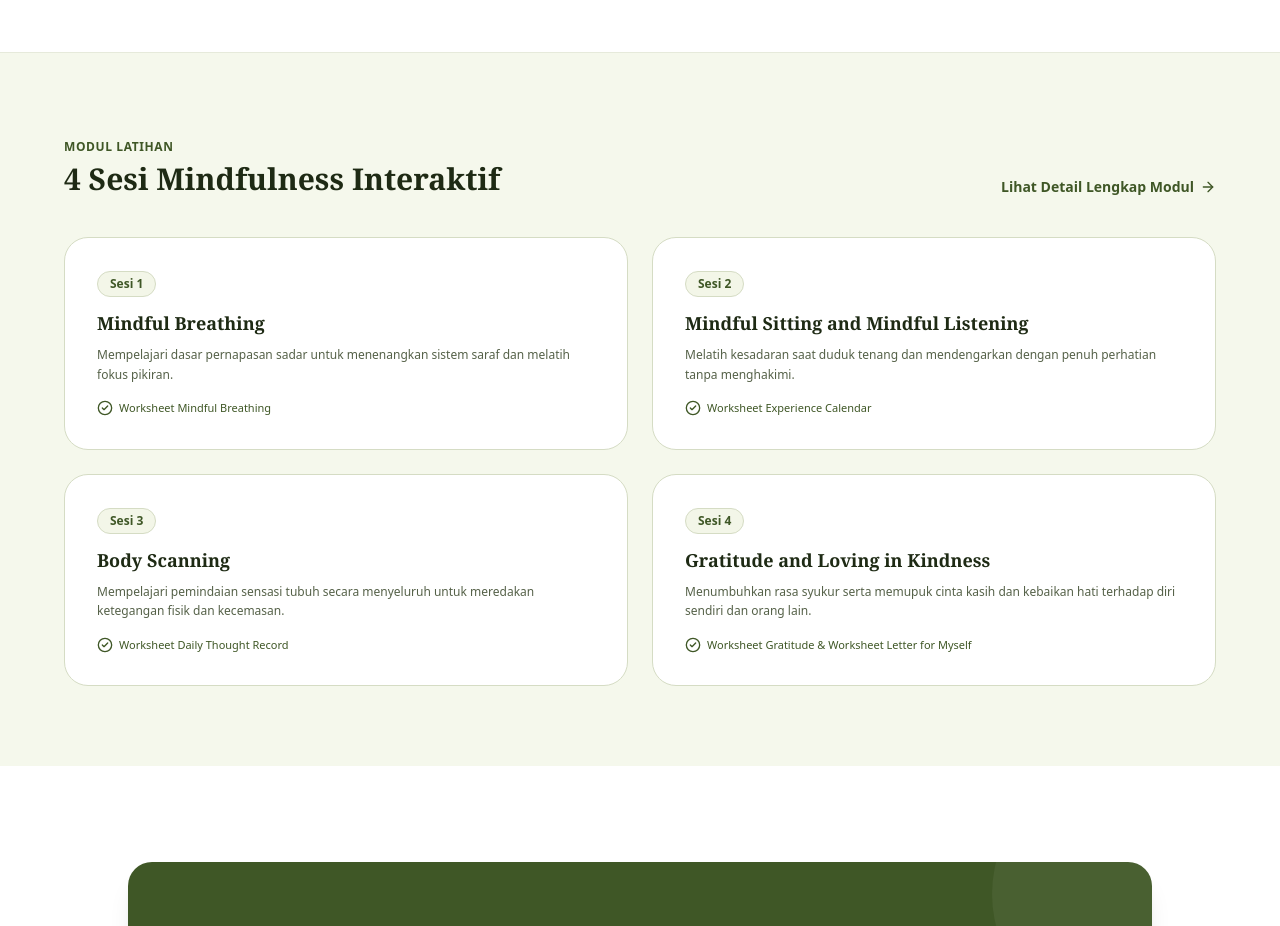
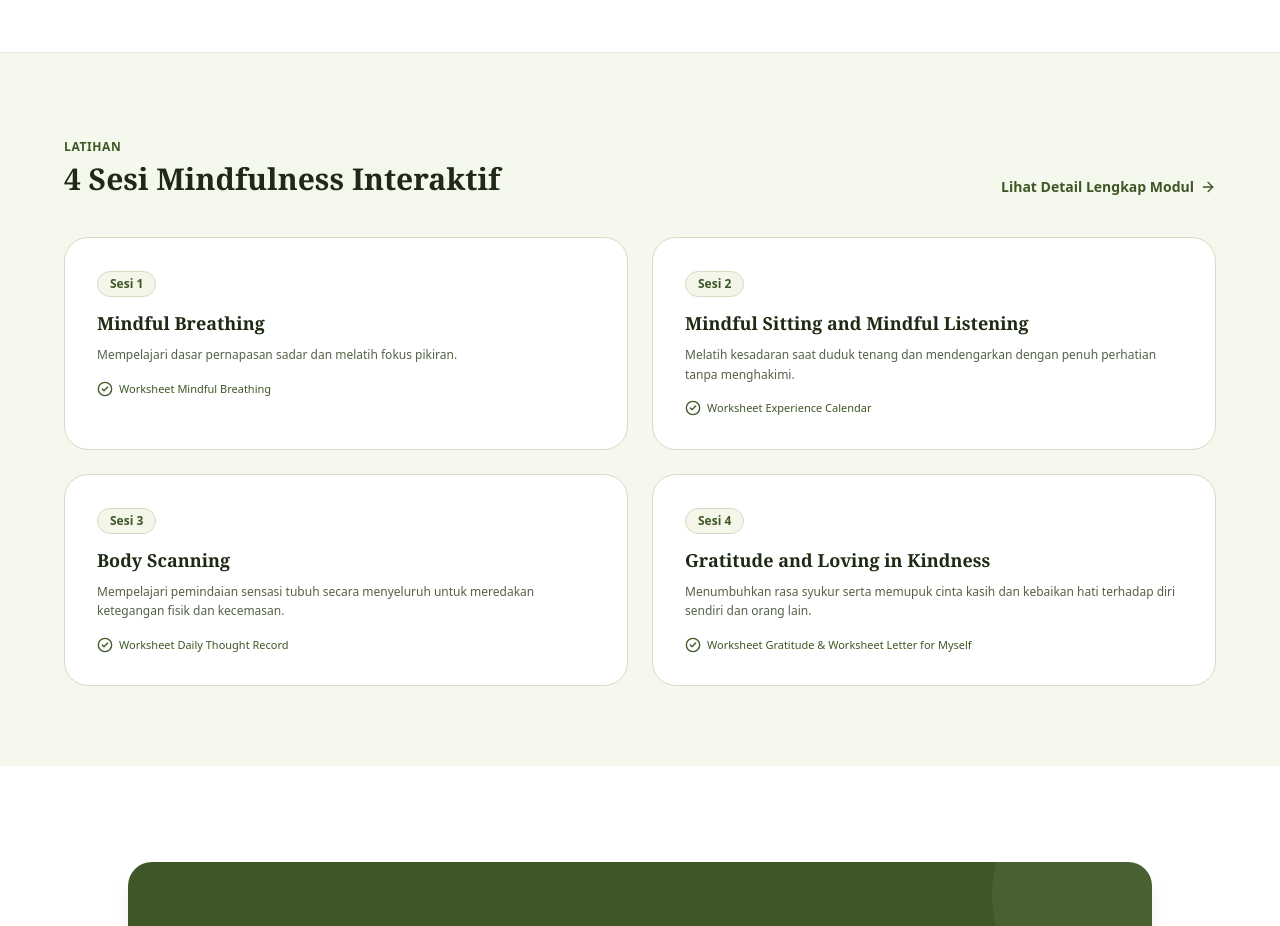
Before and after one commit to kamaludin192/mindfulness.apps, a Next.js app: page / in a window 1280 px wide. Shown: the part 1100-2026 px from the top of the page. Built offline with nearby package versions, Linux system fonts and the light colour scheme.

Commit message:
style(landing): change Modul Latihan to Latihan and update Sesi 1 description text

```diff
--- a/src/app/page.tsx
+++ b/src/app/page.tsx
@@ -131,7 +131,7 @@ export default function HomePage() {
           <div className="max-w-6xl mx-auto space-y-10">
             <div className="flex flex-col md:flex-row md:items-end justify-between gap-4">
               <div>
-                <span className="text-xs font-bold uppercase tracking-wider text-[#3f5726]">Modul Latihan</span>
+                <span className="text-xs font-bold uppercase tracking-wider text-[#3f5726]">Latihan</span>
                 <h2 className="text-2xl md:text-3xl font-bold font-serif text-[#1e2a14] mt-1">4 Sesi Mindfulness Interaktif</h2>
               </div>
               <Link
@@ -153,7 +153,7 @@ export default function HomePage() {
                   Mindful Breathing
                 </h3>
                 <p className="text-xs text-[#2b3a1a]/80 leading-relaxed mb-4">
-                  Mempelajari dasar pernapasan sadar untuk menenangkan sistem saraf dan melatih fokus pikiran.
+                  Mempelajari dasar pernapasan sadar dan melatih fokus pikiran.
                 </p>
                 <div className="text-[11px] text-[#3f5726] font-medium flex items-center gap-1.5">
                   <CheckCircle2 className="w-4 h-4" />
--- a/src/app/siswa/page.tsx
+++ b/src/app/siswa/page.tsx
@@ -31,7 +31,7 @@ const DEFAULT_SESSIONS: SessionItem[] = [
   {
     session_number: 1,
     title: 'Mindful Breathing',
-    description: 'Latihan dasar pernapasan sadar untuk menenangkan sistem saraf dan melatih fokus pikiran.',
+    description: 'Latihan dasar pernapasan sadar dan melatih fokus pikiran.',
   },
   {
     session_number: 2,
--- a/src/app/siswa/worksheet/page.tsx
+++ b/src/app/siswa/worksheet/page.tsx
@@ -14,7 +14,7 @@ const DEFAULT_SESSIONS = [
     id: '11111111-1111-1111-1111-111111111111',
     session_number: 1,
     title: 'Mindful Breathing',
-    description: 'Latihan dasar pernapasan sadar untuk menenangkan sistem saraf dan melatih fokus pikiran.',
+    description: 'Latihan dasar pernapasan sadar dan melatih fokus pikiran.',
     video_url: '',
   },
   {
```
